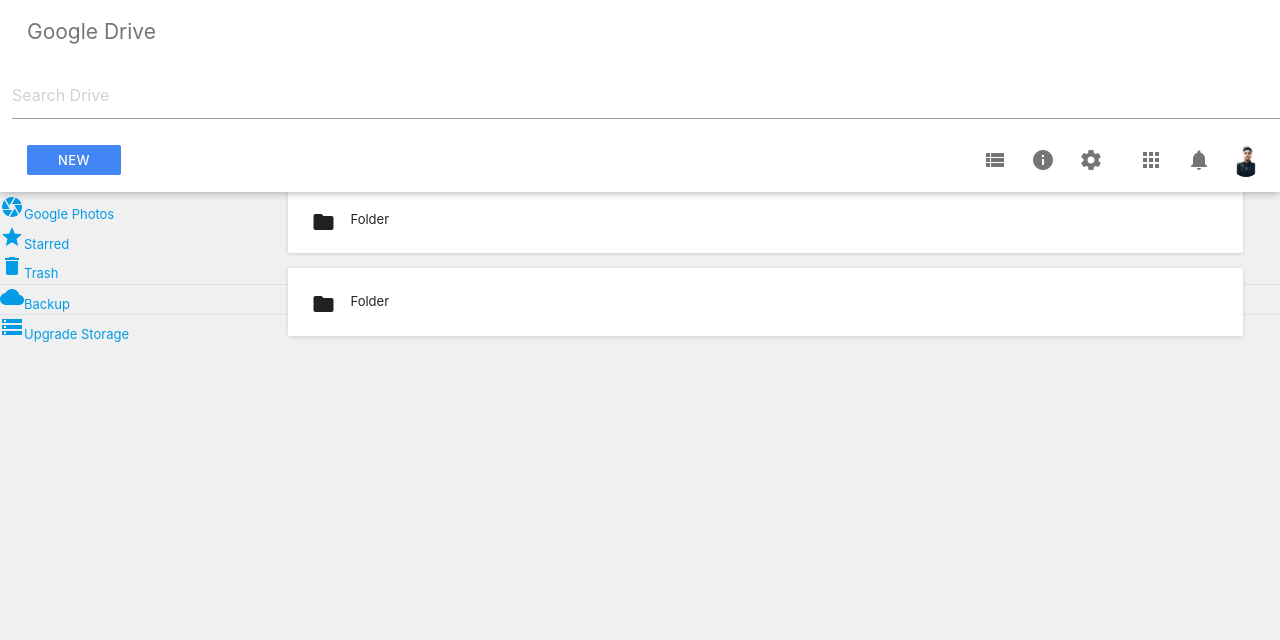
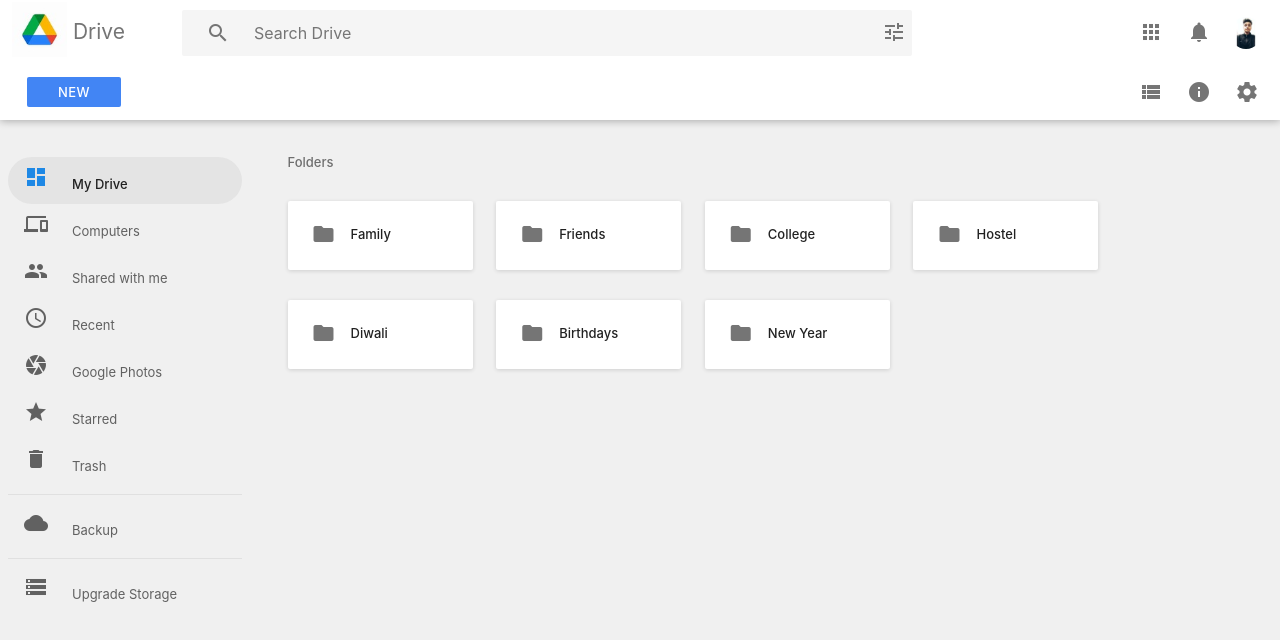
Before and after one commit to nishant-k02/Google-Drive-Clone, a plain HTML site: page index.html in a window 1280 px wide. Drawn offline with nearby package versions, Linux system fonts and the light colour scheme.

Commit message:
add: basic and required css completed

```diff
--- a/index.html
+++ b/index.html
@@ -16,7 +16,7 @@
       href="https://fonts.googleapis.com/icon?family=Material+Icons"
     />
 
-    <link rel="stylesheet" href="style.css">
+    <link rel="stylesheet" href="style.css" />
 
     <!-- Compiled and minified JavaScript -->
     <script src="https://cdnjs.cloudflare.com/ajax/libs/materialize/1.0.0/js/materialize.min.js"></script>
@@ -30,13 +30,14 @@
           <ul>
             <li>
               <a href="#!" class="title grey-text text-darken-1"
-                >Google Drive</a
+                ><img src="drive logo.jpg" alt="logo" id="logo" /> Drive</a
               >
             </li>
           </ul>
           <div class="search-wrapper">
             <i class="material-icons">search</i>
             <input type="search" name="Search" placeholder="Search Drive" />
+            <i class="material-icons" id="tune">tune</i>
           </div>
           <ul class="right">
             <li>
@@ -131,10 +132,25 @@
       <div class="container-fluid">
         <p class="subheader">Folders</p>
         <div class="card-panel folder">
-          <i class="material-icons left">folder</i>Folder
+          <i class="material-icons left">folder</i>Family
         </div>
         <div class="card-panel folder">
-          <i class="material-icons left">folder</i>Folder
+          <i class="material-icons left">folder</i>Friends
+        </div>
+        <div class="card-panel folder">
+          <i class="material-icons left">folder</i>College
+        </div>
+        <div class="card-panel folder">
+          <i class="material-icons left">folder</i>Hostel
+        </div>
+        <div class="card-panel folder">
+          <i class="material-icons left">folder</i>Diwali
+        </div>
+        <div class="card-panel folder">
+          <i class="material-icons left">folder</i>Birthdays
+        </div>
+        <div class="card-panel folder">
+          <i class="material-icons left">folder</i>New Year
         </div>
       </div>
     </div>
--- a/style.css
+++ b/style.css
@@ -6,6 +6,13 @@ body {
   .card-panel {
     padding: 15px, 20px;
     box-shadow: 0 1px 4px 0 rgba(0, 0, 0, 0.14);
+  }
+  #logo {
+    height: 55px;
+    width: 55px;
+    vertical-align: middle;
+    margin-left: -15px;
+    margin-top: -8px;
   }
   .container-fluid {
     padding: 1rem 2.5rem;
@@ -37,7 +44,7 @@ body {
     padding-right: 12px;
   }
   nav ul.right li {
-    max-width: 48px;
+    max-width: 48px;`
   }
   nav ul a {
     padding-right: 0 12px;
@@ -65,3 +72,131 @@ body {
     line-height: 30px;
     width: 94px;
   }
+
+  .nav-2,
+  .nav-2 i {
+    height: 56px !important;
+    line-height: 56px !important;
+    min-height: 56px !important;
+  }
+  .search-wrapper {
+    margin: 10px auto 0 170px;
+    width: calc(100% - 450px);
+    max-width: 650px;
+    height: 46px;
+    position: fixed;
+    cursor: pointer;
+  }
+  .search-wrapper i:hover {
+    background-color:  #E4E9E7;
+    border-radius: 100%;
+    height: 33px;
+    width: 33px;
+  }
+  #tune {
+    position:static;
+    margin-left: 700px;
+    margin-top: -50px;
+  }
+  #tune:hover {
+    background-color:  #E4E9E7;
+    border-radius: 100%;
+    height: 35px;
+    width: 30px;
+  }
+  .search-wrapper i {
+    color: #757575;
+    position: absolute;
+    font-size: 24px;
+    top: 5px;
+    left: 24px;
+    line-height: 36px !important;
+  }
+  input[type="search"]:not(.browser-default) {
+    display: block;
+    padding: 11px 8px 11px 72px;
+    width: 100%;
+    background: #f5f5f5;
+    height: 24px;
+    border: none;
+    font-size: 16px;
+    outline: none;
+    border-radius: 2px;
+    color: #757575;
+  }
+  input[type="search"]:focus {
+    border-bottom: none !important;
+    box-shadow: none !important;
+  }
+  input[type="search"]::placeholder {
+    color: #757575;
+  }
+
+  /* Side Nav */
+
+  .side-nav.floating {
+    width: 250px;
+    padding: 85px 8px 0 !important;
+    height: calc(100% - 130px);
+    left: initial;
+    right: initial;
+    top: 125px;
+    transform: initial;
+    z-index: auto;
+    margin: 0.5rem 0 1rem 0;
+    border-radius: 2px;
+    background: transparent;
+    box-shadow: none;
+  }
+  .side-nav .divider {
+    margin: 8px 0;
+  }
+  .side-nav .active {
+    background-color: rgba(0, 0, 0, 0.05);
+    border-radius: 30px;
+  }
+  .side-nav .active a {
+    color: #212121;
+    font-weight: 500;
+  }
+  .side-nav .subheader {
+    line-height: 24px;
+    height: 32px;
+    margin: 0;
+    padding: 4px 16px;
+    color: #616161;
+    font-weight: normal;
+    font-size: 13px;
+  }
+  .side-nav li a,
+  .side-nav li a i.material-icons {
+    height: 40px;
+    line-height: 40px;
+  }
+  .side-nav li a i.material-icons {
+    margin-right: 24px;
+  }
+  .side-nav li a {
+    padding: 0 16px;
+    font-weight: normal;
+    font-size: 13px;
+    color: #616161;
+  }
+  .side-nav li a:hover {
+    border-radius: 50px;
+  }
+  /* Folders */
+
+  .folder {
+    width: 185px;
+    display: inline-block;
+    margin: 15px 20px 15px 0;
+    font-weight: 500;
+  }
+  .folder i {
+    color: rgba(0, 0, 0, 0.54);
+    margin-top: -3px;
+  }
+  .folder:hover {
+    background-color:  #E4E9E7;
+  }
```
